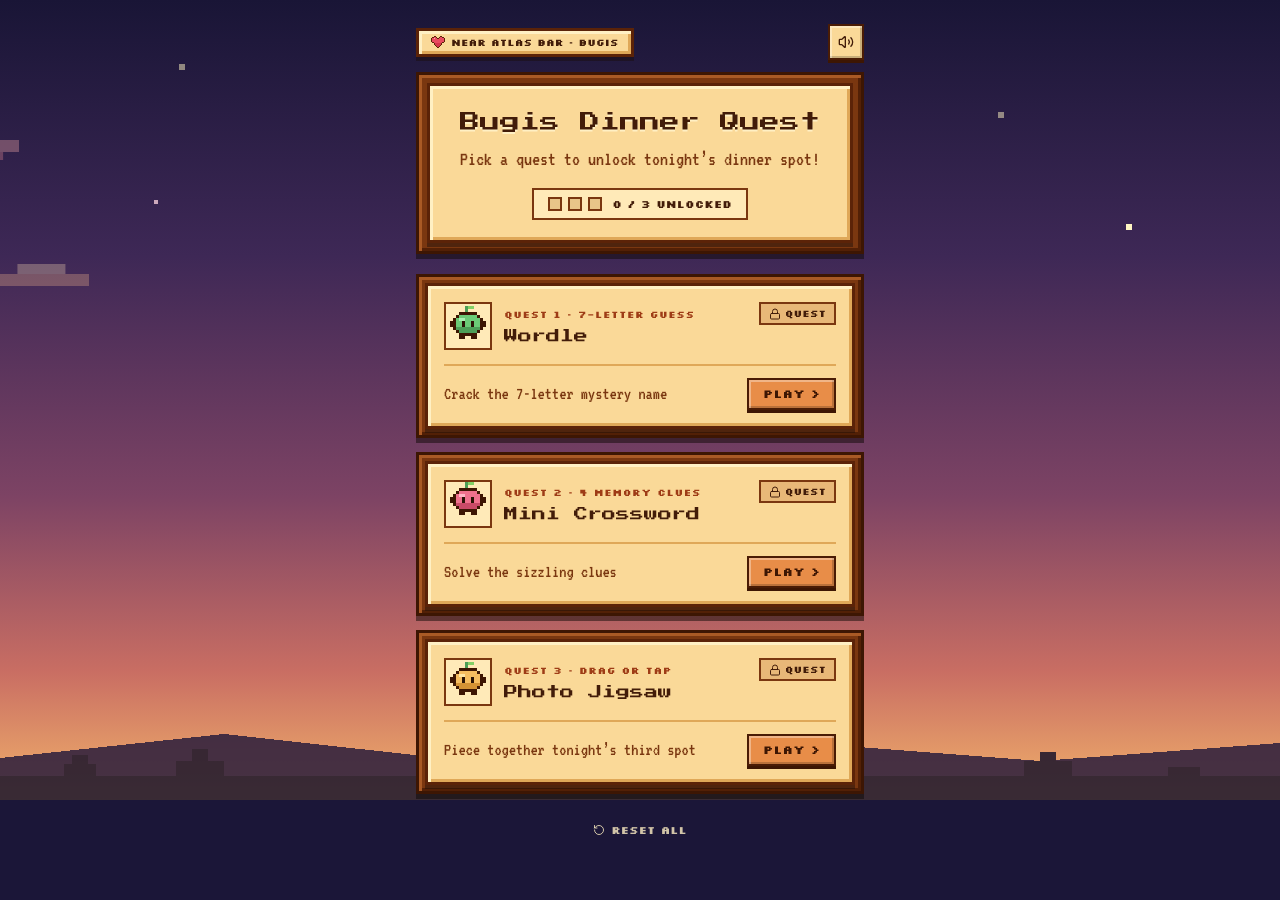
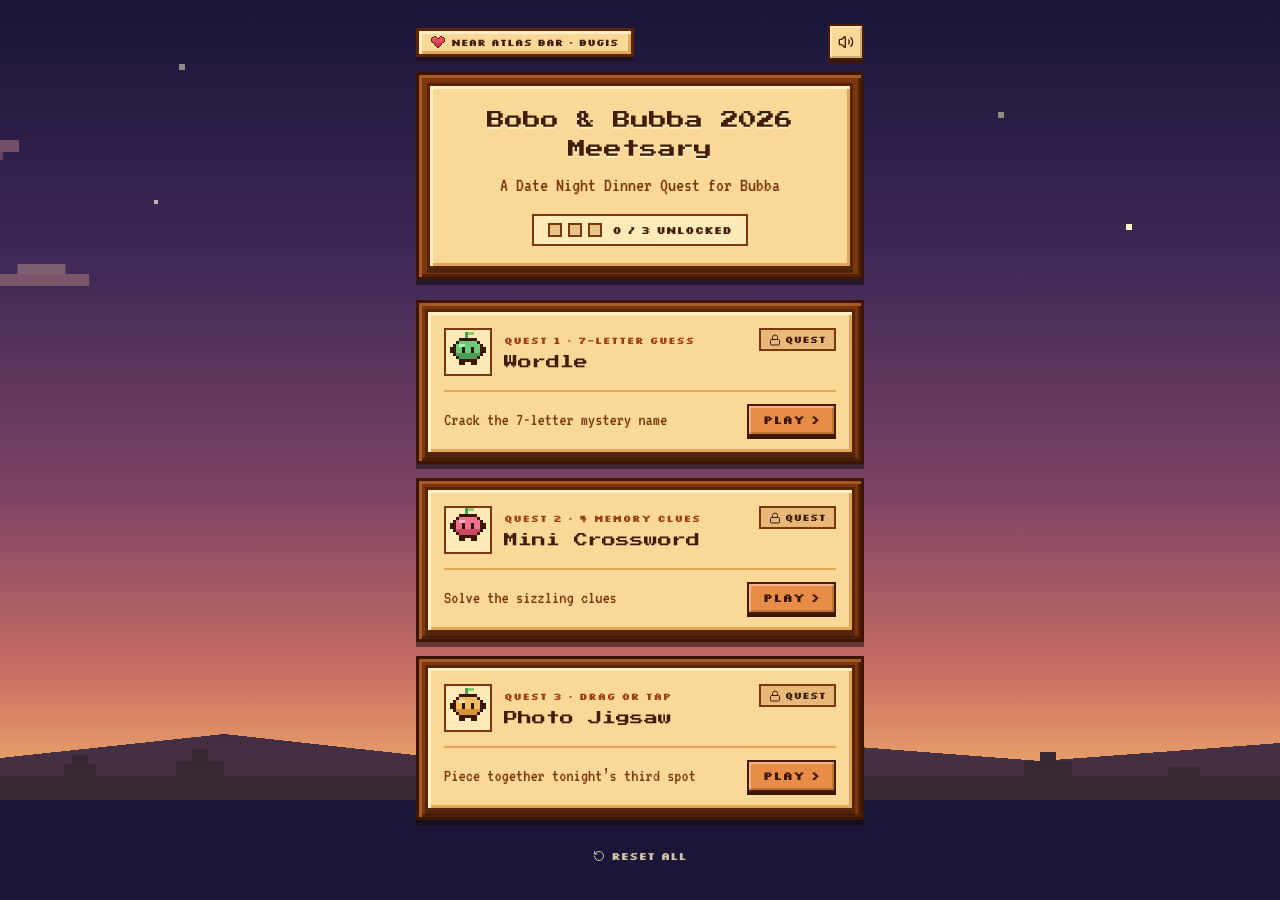
Before and after one commit to fluffysaur/2026meetsarydate, a React (Vite) app: page / in a window 1280 px wide. Both pictures are taken after a click on the button "START QUEST >". Before the commit the page ends 875 px from the top, so only its background shows below. Built offline with nearby package versions, Linux system fonts and the light colour scheme.

Commit message:
Rename to Bobo & Bubba 2026 Meetsary

```diff
--- a/index.html
+++ b/index.html
@@ -8,7 +8,7 @@
     />
     <meta name="theme-color" content="#1B1638" />
     <link rel="icon" type="image/svg+xml" href="/favicon.svg" />
-    <title>Bugis Dinner Quest</title>
+    <title>Bobo &amp; Bubba 2026 Meetsary</title>
     <link rel="preconnect" href="https://fonts.googleapis.com" />
     <link rel="preconnect" href="https://fonts.gstatic.com" crossorigin />
     <link
--- a/package.json
+++ b/package.json
@@ -1,5 +1,5 @@
 {
-  "name": "bugis-dinner-quest",
+  "name": "bobobubba2026meetsary",
   "private": true,
   "version": "1.0.0",
   "type": "module",
--- a/src/App.tsx
+++ b/src/App.tsx
@@ -237,12 +237,12 @@ export function App() {
               {/* Wooden Quest Board Sign */}
               <header className="sdv-wood-panel p-2 mb-5">
                 <div className="sdv-parchment px-4 py-5 text-center">
-                  <h1 className="font-pixel-title text-lg sm:text-xl leading-relaxed text-[#421C09] drop-shadow-[0_2px_0_#FFF0C4]">
-                    Bugis Dinner Quest
+                  <h1 className="font-pixel-title text-base sm:text-lg leading-relaxed text-[#421C09] drop-shadow-[0_2px_0_#FFF0C4]">
+                    Bobo &amp; Bubba 2026 Meetsary
                   </h1>
 
                   <p className="mt-2 font-pixel-body text-xl text-[#7A3710] leading-tight">
-                    Pick a quest to unlock tonight’s dinner spot!
+                    A Date Night Dinner Quest for Bubba
                   </p>
 
                   {/* Progress Bar */}
--- a/src/components/TitleScreen.tsx
+++ b/src/components/TitleScreen.tsx
@@ -75,8 +75,8 @@ export function TitleScreen({
               </div>
             </div>
 
-            <h1 className="font-pixel-title text-xl sm:text-2xl leading-relaxed text-[#421C09] drop-shadow-[0_2px_0_#FFF0C4]">
-              Bugis Dinner Quest
+            <h1 className="font-pixel-title text-lg sm:text-xl leading-relaxed text-[#421C09] drop-shadow-[0_2px_0_#FFF0C4]">
+              Bobo &amp; Bubba 2026 Meetsary
             </h1>
 
             <p className="mt-3 font-pixel-body text-2xl text-[#9E3C16] leading-tight">
```
